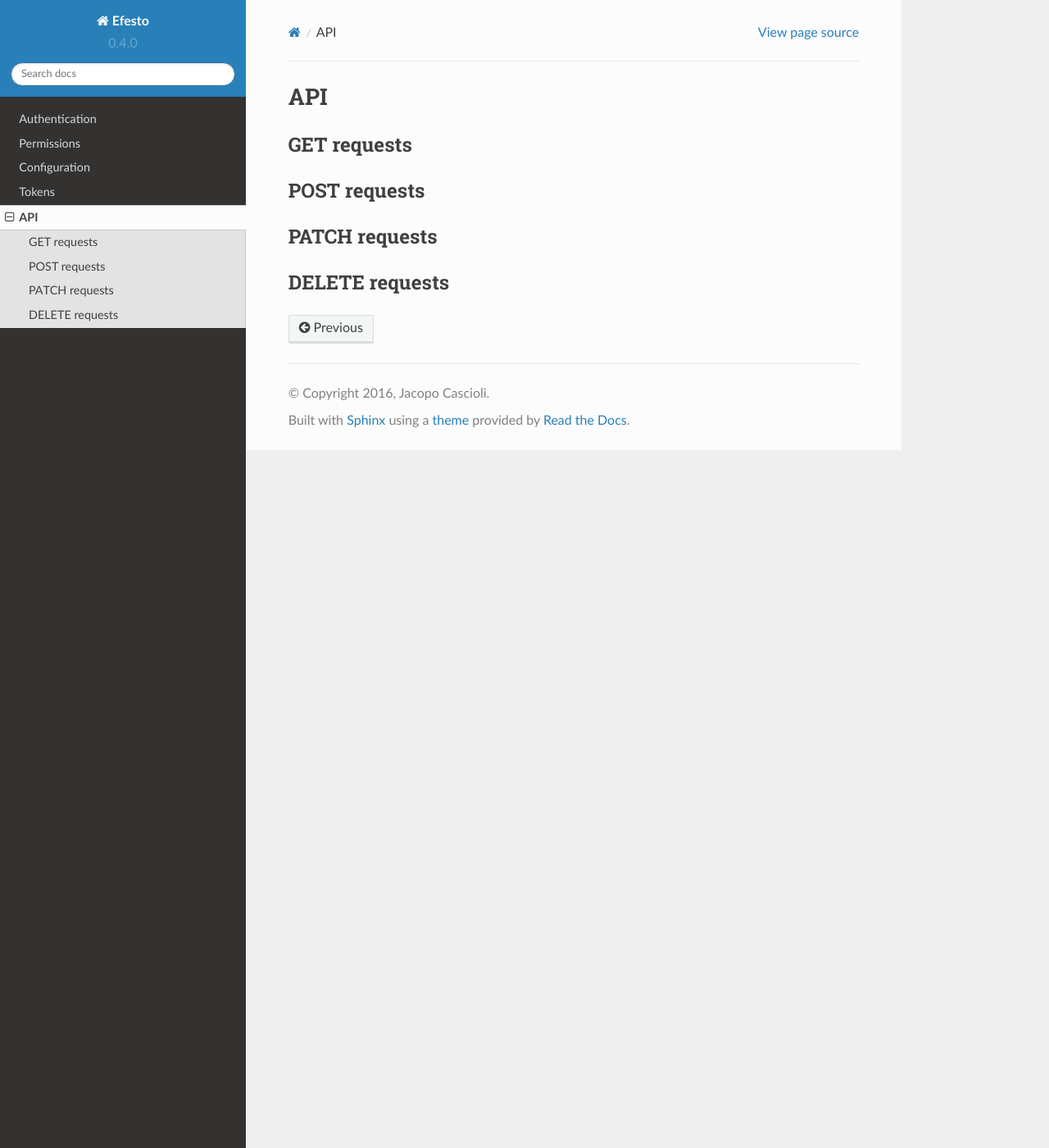
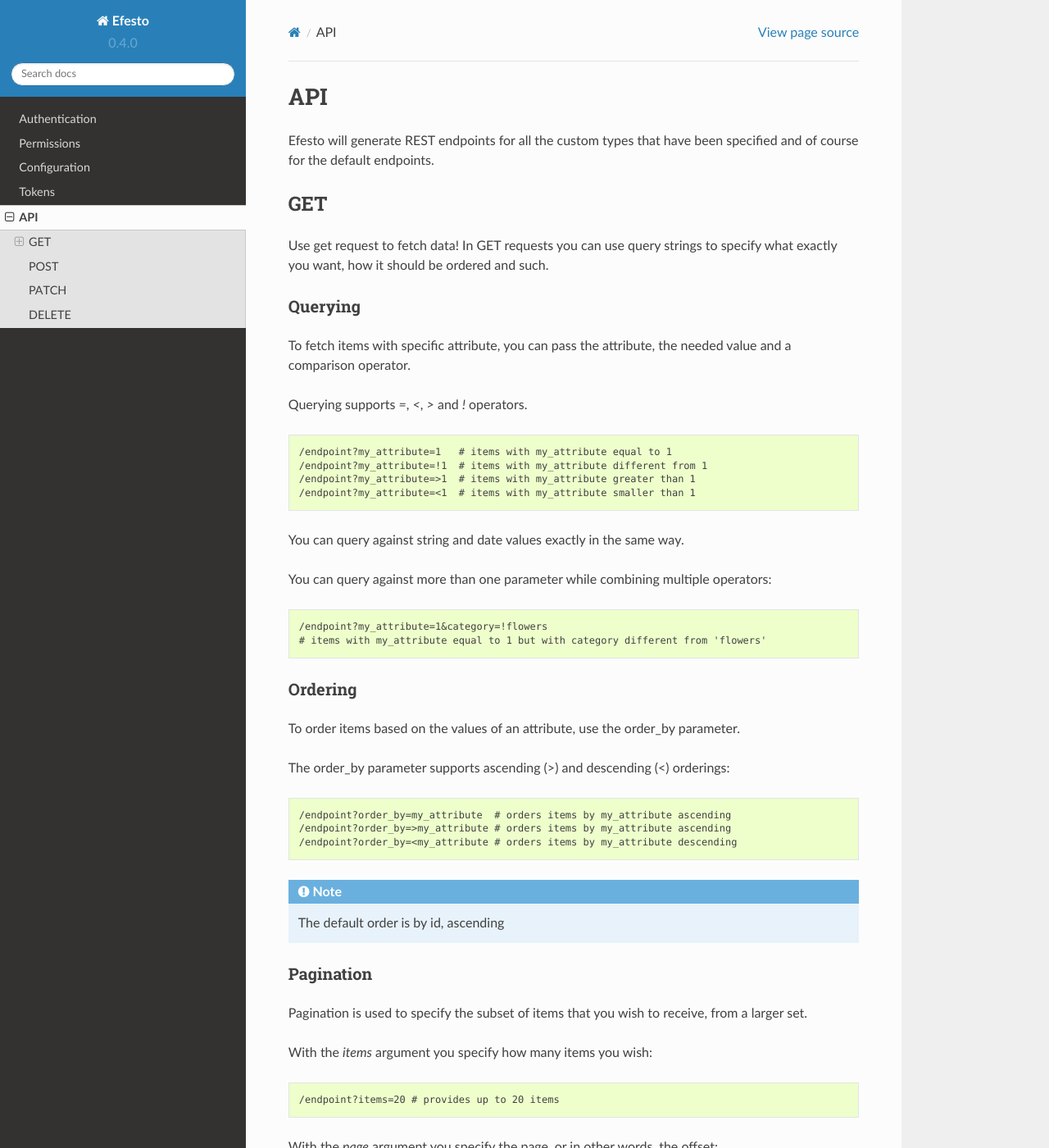
Before and after one commit to gitter-badger/efesto, a Sphinx documentation site: the page built from docs/api.rst, in a window 1280 px wide and 1400 px high. Shown: the whole window at 82% size. Built offline with Sphinx 7.4.7 and the Read the Docs theme 2.0.0, drawn with Linux system fonts in a browser that asks for light colours; some of the changed text lies outside the part shown.

Commit message:
docs(api): add documentation concerning GET requests

```diff
--- a/docs/api.rst
+++ b/docs/api.rst
@@ -1,14 +1,71 @@
 API
 ===
+Efesto will generate REST endpoints for all the custom types that have been
+specified and of course for the default endpoints.
 
-GET requests
-############
+GET
+###
+Use get request to fetch data! In GET requests you can use query strings to
+specify what exactly you want, how it should be ordered and such.
 
-POST requests
-#############
+Querying
+--------
+To fetch items with specific attribute, you can pass the attribute,
+the needed value and a comparison operator.
 
-PATCH requests
-##############
+Querying supports *=*, *<*, *>* and *!* operators.
 
-DELETE requests
-###############
+::
+
+    /endpoint?my_attribute=1   # items with my_attribute equal to 1
+    /endpoint?my_attribute=!1  # items with my_attribute different from 1
+    /endpoint?my_attribute=>1  # items with my_attribute greater than 1
+    /endpoint?my_attribute=<1  # items with my_attribute smaller than 1
+
+You can query against string and date values exactly in the same way.
+
+You can query against more than one parameter while combining multiple
+operators::
+
+    /endpoint?my_attribute=1&category=!flowers
+    # items with my_attribute equal to 1 but with category different from 'flowers'
+
+
+Ordering
+--------
+To order items based on the values of an attribute, use the order_by parameter.
+
+The order_by parameter supports ascending (>) and descending (<) orderings::
+
+    /endpoint?order_by=my_attribute  # orders items by my_attribute ascending
+    /endpoint?order_by=>my_attribute # orders items by my_attribute ascending
+    /endpoint?order_by=<my_attribute # orders items by my_attribute descending
+
+
+.. note::
+
+    The default order is by id, ascending
+
+
+Pagination
+-----------
+Pagination is used to specify the subset of items that you wish to receive,
+from a larger set.
+
+With the *items* argument you specify how many items you wish::
+
+    /endpoint?items=20 # provides up to 20 items
+
+With the *page* argument you specify the page, or in other words, the offset::
+
+    /endpoint?items=20&page=2 # provides up to 20 items, skips the first 20
+
+
+POST
+####
+
+PATCH
+#####
+
+DELETE
+######
```
